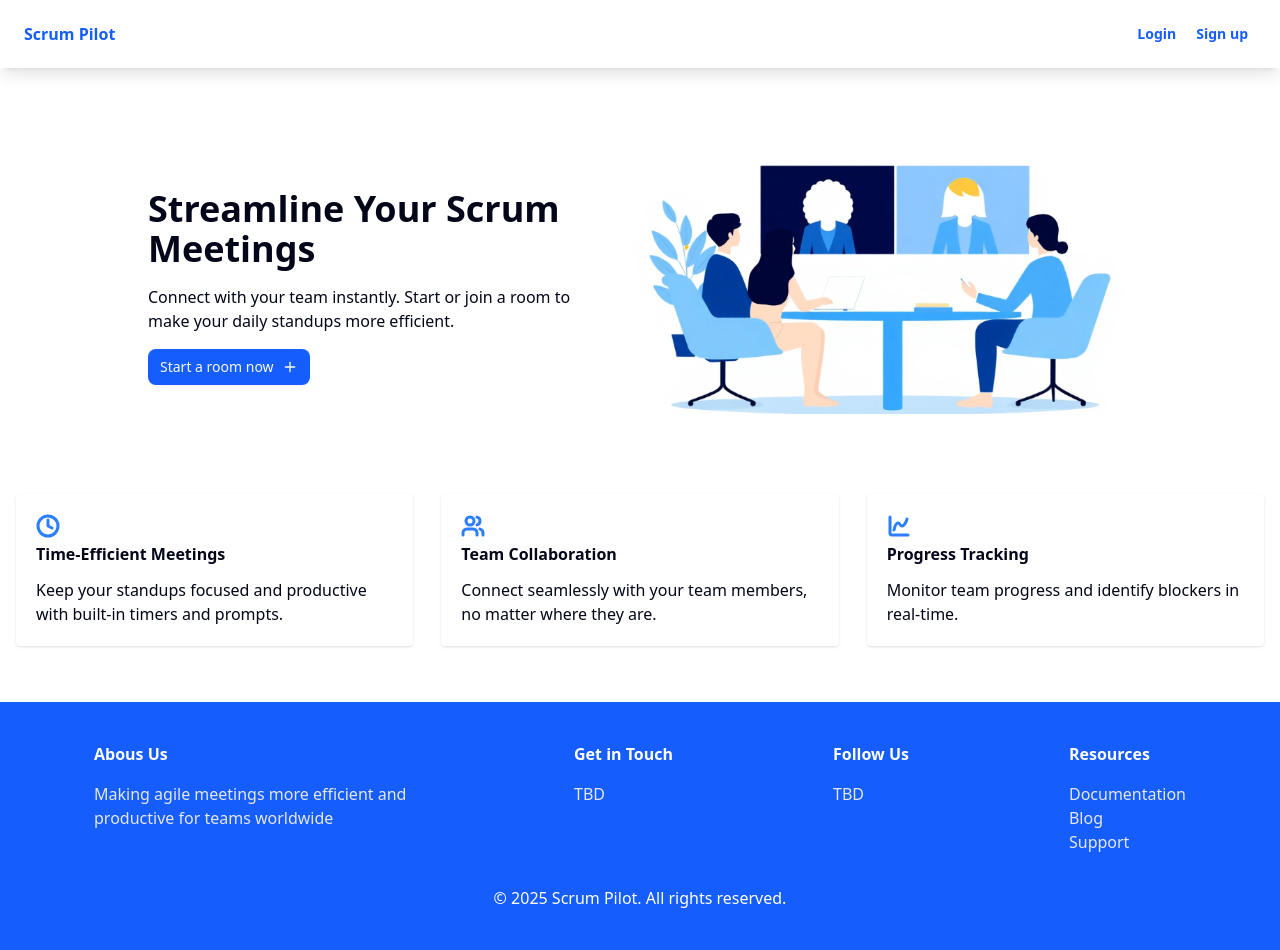
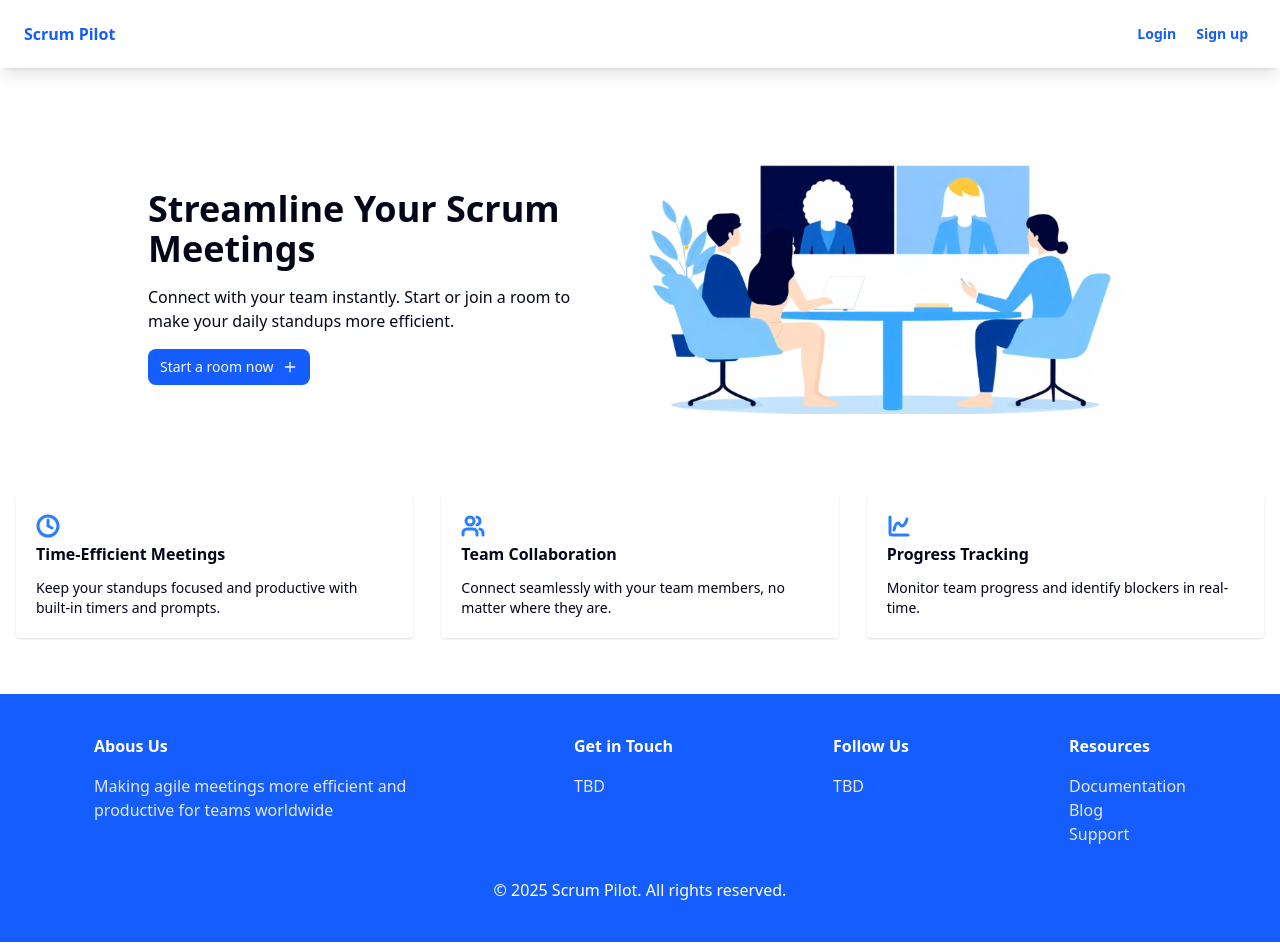
Before and after one commit to npier97/ScrumPilot, a React (Vite) app: page / in a window 1280 px wide. Built offline with nearby package versions, Linux system fonts and the light colour scheme.

Commit message:
style: improve cards style

```diff
--- a/src/components/layouts/Features/index.tsx
+++ b/src/components/layouts/Features/index.tsx
@@ -34,7 +34,7 @@ const Feature = () => {
         >
           <Icon strokeWidth={'3px'} className='text-blue-500' />
           <p className='mt-1 font-bold'>{title}</p>
-          <p className='mt-3'>{description}</p>
+          <p className='mt-3 text-sm'>{description}</p>
         </div>
       ))}
     </div>
```
